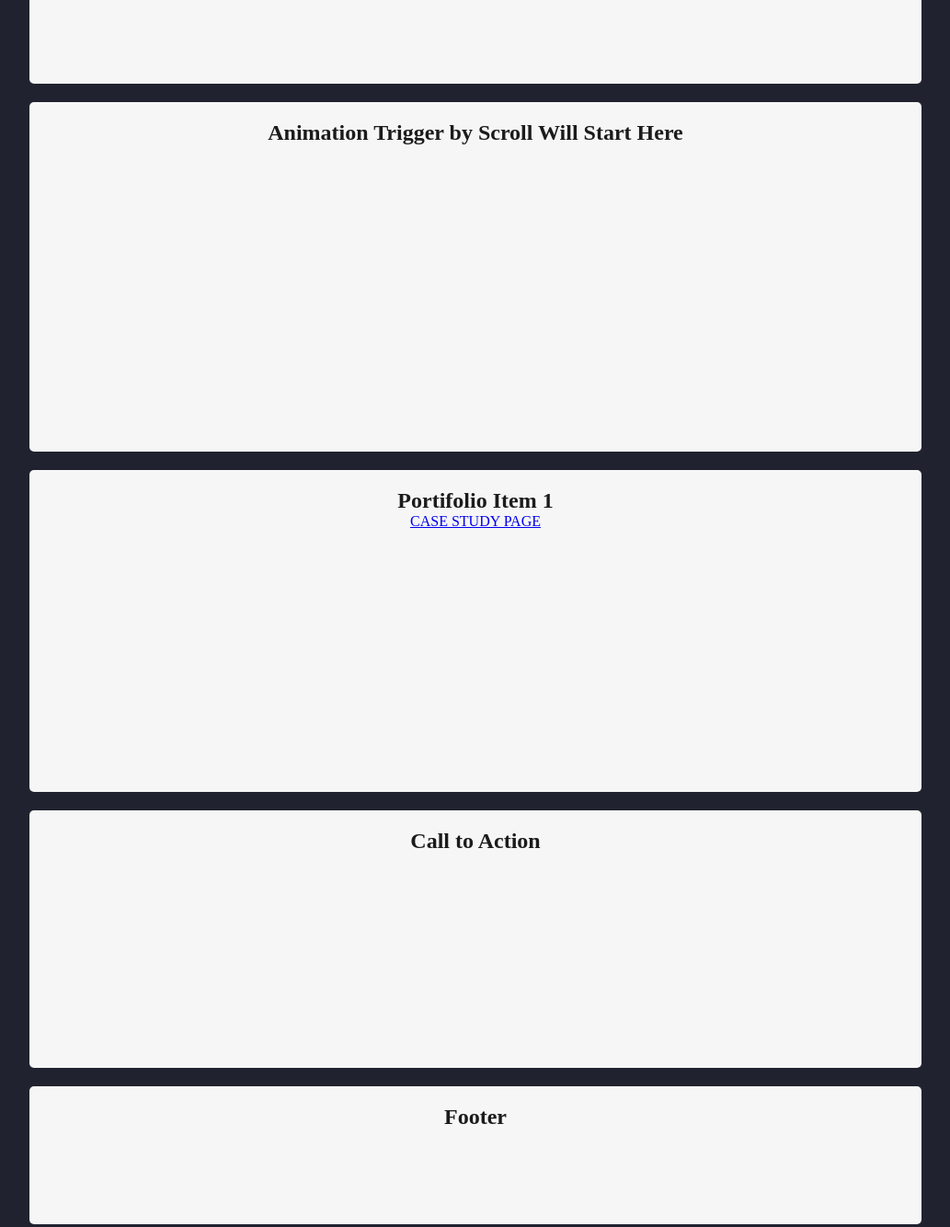
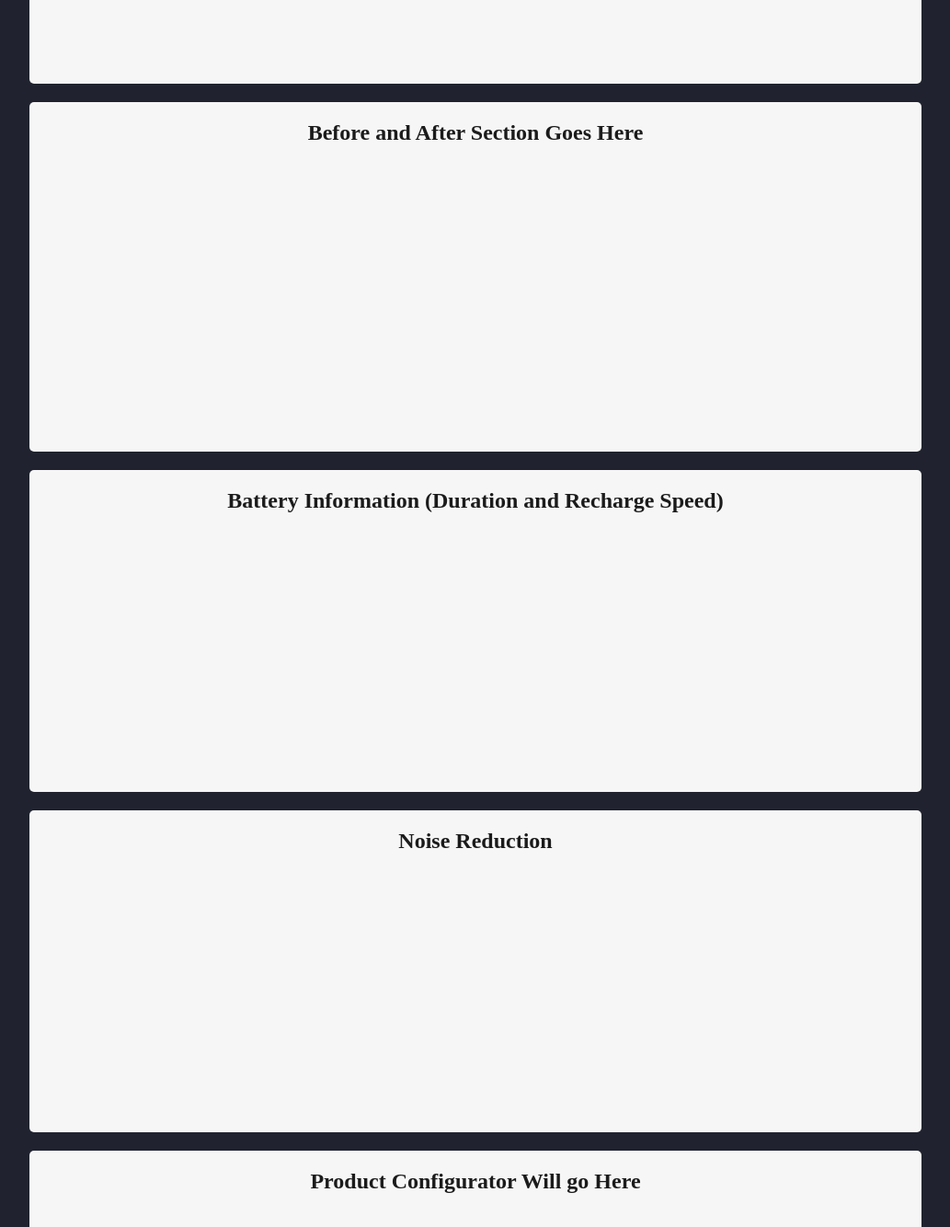
Before and after one commit to wittdesigns/witt_tiago_earbud_website, a plain HTML site: page index.html in a window 1280 px wide. Shown: the part 460-1794 px from the top of the page at 92% size, without its empty margins (123-1156 px from the left). Drawn offline with nearby package versions, Linux system fonts and the light colour scheme.

Commit message:
Updated Index
Included index main Objects

```diff
--- a/index.html
+++ b/index.html
@@ -31,7 +31,7 @@
                 <ul>
                     <li><a href="#">HOME</a></li>
                     <li><a href="#">SPECS</a></li>
-                    <li><a href="../contact.html">SHOP</a></li>
+                    <li><a href="#">SHOP</a></li>
                 </ul>
             </div>
         </nav>
@@ -48,19 +48,40 @@
 
     <section class="grid-con" id="videoreel">
         <div id="show_reel" class="box col-span-full m-col-start-2 m-col-end-12">
-            <h2>Animation Trigger by Scroll Will Start Here</h2>
+            <h2>Before and After Section Goes Here</h2>
         </div>
     </section>
 
     <section class="grid-con" id="portfolio">
         <div id="portifolio_content1" class="box col-span-full m-col-start-2 m-col-end-12">
-            <h2>Portifolio Item 1</h2>
-            <a href="../casestudy.html">CASE STUDY PAGE</a>
+            <h2>Battery Information (Duration and Recharge Speed)</h2>
         </div>
 
 
         </div>
      </section>
+
+     <section class="grid-con" id="portfolio">
+        <div id="portifolio_content1" class="box col-span-full m-col-start-2 m-col-end-12">
+            <h2>Noise Reduction</h2>
+        </div>
+
+
+        </div>
+     </section>
+
+
+
+
+     <section class="grid-con" id="hero">
+        <div id="desc_hero" class="box col-span-full m-col-start-2 m-col-end-12">
+         <h2>Product Configurator Will go Here</h2>
+        </div>
+     </section>
+
+
+
+
 
     <section class="grid-con " id="contact_me">
         <div id="contact_form" class="box col-span-full m-col-start-2 m-col-end-12">
```
